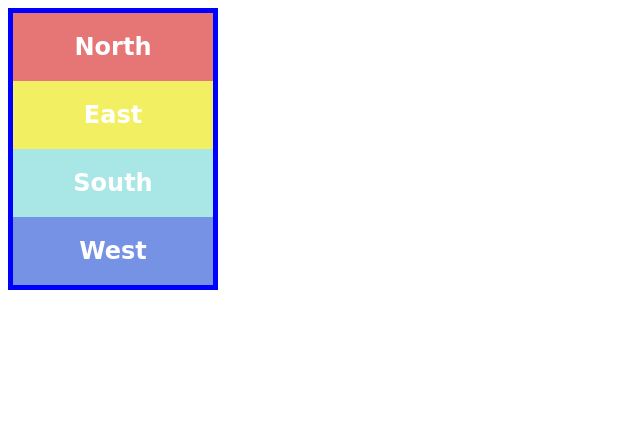
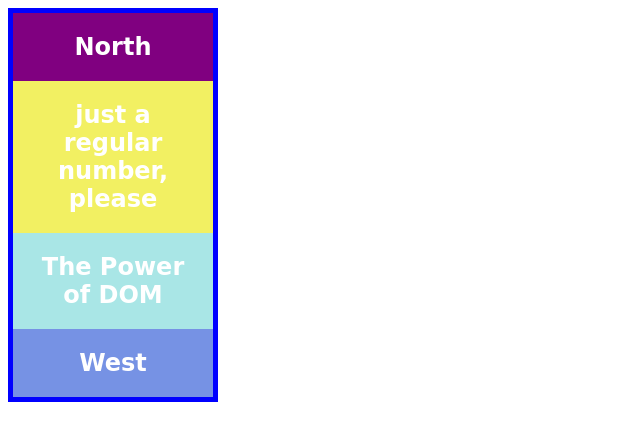
Before and after one commit to kager1/nesw, a plain HTML site: page dist/index.html in a window 1280 px wide. Shown: the whole page, without its empty margins (0-640 px from the left). Drawn offline with nearby package versions, Linux system fonts and the light colour scheme; a web font is replaced by a local one.

Commit message:
Intro to jQuery Exercise2

```diff
--- a/dist/index.html
+++ b/dist/index.html
@@ -9,12 +9,14 @@
 <body>
 <!-- partial:index.partial.html -->
 <main>
-	<p class=red>North</p>
-	<p class=yellow>East</p>
-	<p class=green>South</p>
-	<p class=blue>West</p>
+	<p class="red">North</p>
+	<p class="yellow">East</p>
+	<p class="green">South</p>
+	<p class="blue">West</p>
 </main>
 <!-- partial -->
 
+<script src="https://code.jquery.com/jquery-3.5.0.js"></script>
+<script src="script.js"></script>
 </body>
 </html>
--- /dev/null
+++ b/dist/script.js
@@ -0,0 +1,19 @@
+let color = "purple";
+let number = 10;
+let word = "cool";
+
+if (color === "purple") {
+  $(".red").css("background", "purple");
+}
+
+if (number>100) {
+  $(".yellow").text("whoah, that's a big number")
+} else {
+  $(".yellow").text("just a regular number, please")
+}
+
+if (word==="cool") {
+  $(".green").text("The Power of DOM")
+} else {
+  $(".blue").text("The Power of DOM")
+}
```
